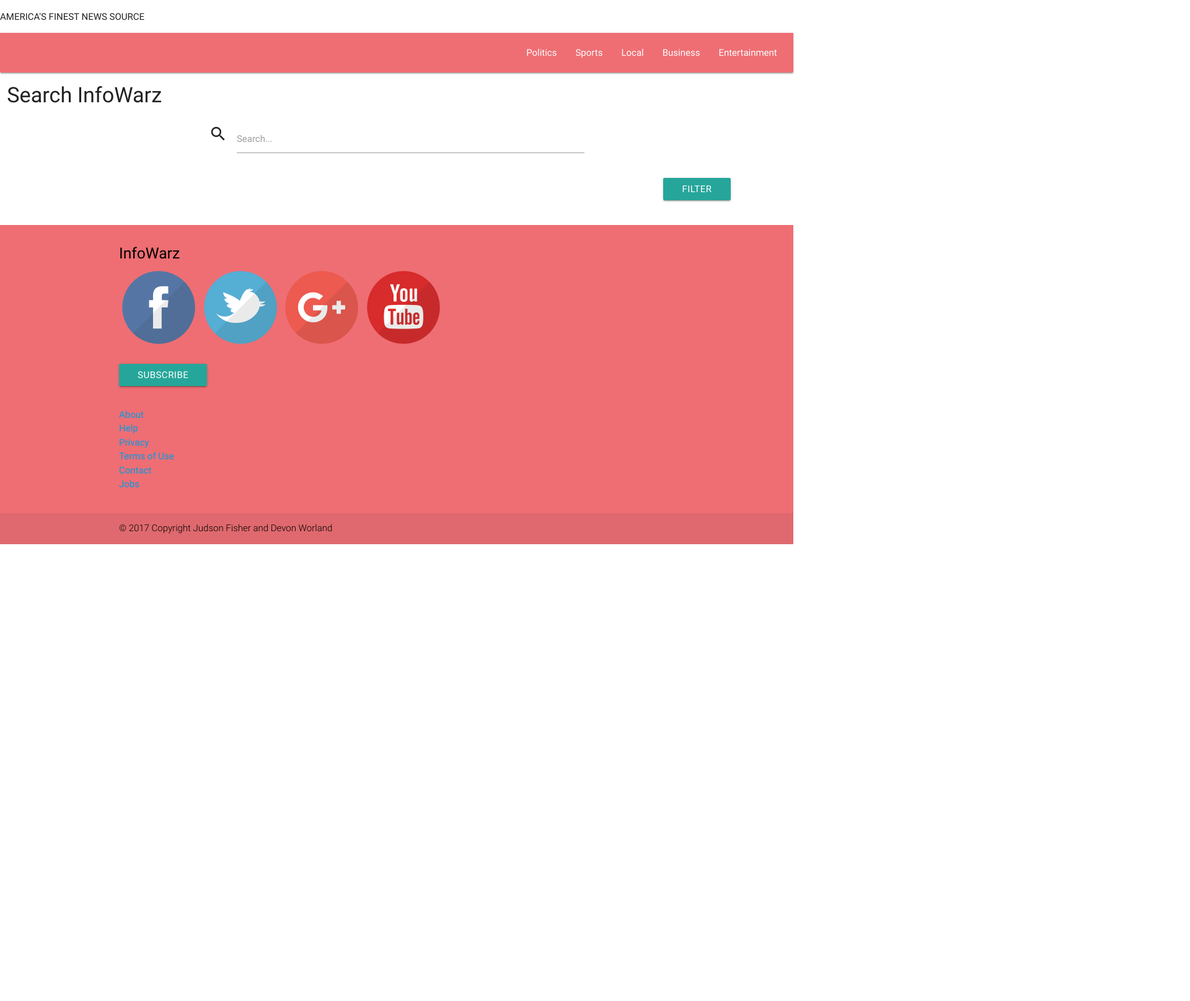
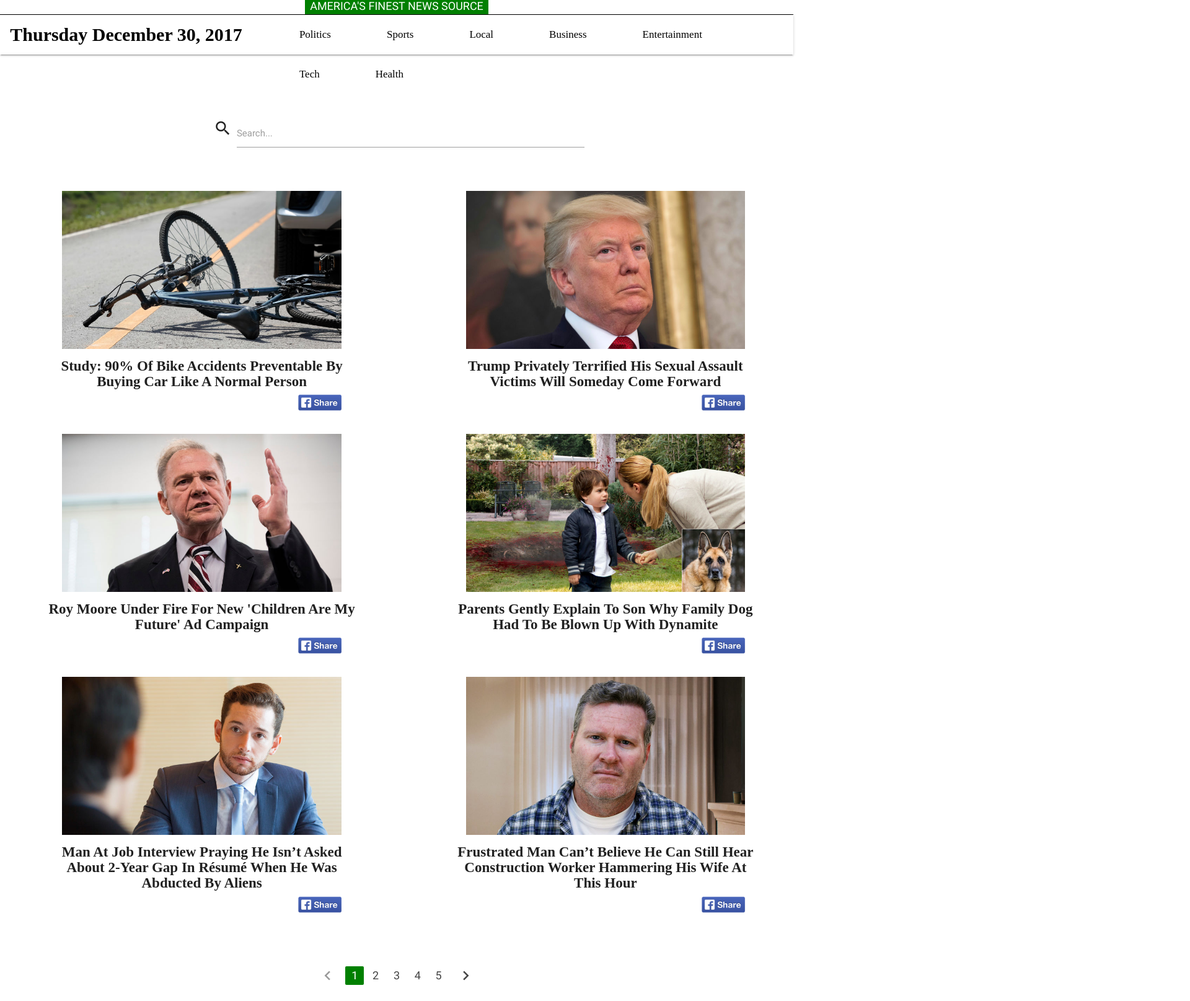
Before and after one commit to judsonfisher/project-2, a website: page app/public/results.html in a window 1280 px wide. Shown: the part 185-1800 px from the top of the page at 62% size, 1920 px wide, since content can reach past the window. Before the commit the page ends 1063 px from the top, so only its background shows below. Drawn offline with nearby package versions, Linux system fonts and the light colour scheme; no server answers; a web font is replaced by a local one.

Commit message:
front end edits

```diff
--- a/app/public/css/style.css
+++ b/app/public/css/style.css
@@ -1,5 +1,10 @@
 .top-links {
 	text-align: right;
+}
+
+.results-section {
+	width: 1400px;
+	margin-top: 70px;
 }
 
 .first {
@@ -38,7 +43,7 @@ nav {
 
 .date {
 	color: black;
-	font-size: 35px;
+	font-size: 30px;
 	font-family: 'Cormorant SC', serif;
 	font-weight: bold;
 	margin-left: 5px;
@@ -50,8 +55,9 @@ nav {
 
 .nav-link {
 	color: black;
-	/*font-weight: bold;*/
 	margin: 0px 30px 0px 30px;
+	font-family: "Times New Roman";
+	font-size: 17px;
 }
 
 .nav-link:hover {
@@ -62,9 +68,10 @@ nav {
 .article-search {
 	background-color: gray !important;
 }
-.main {
+
+/*.main {
 	margin-left: 20px;
-}
+}*/
 
 .main-section {
 	border-right: solid 1px black;
@@ -73,17 +80,20 @@ nav {
 .question {
 	text-align: center;
 	margin-top: 40px;
+	font-family: "Times New Roman";
 }
 
 .top-articles {
 	text-align: center;
 	font-size: 30px;
 	font-weight: bold;
+	font-family: "Times New Roman";
 }
 
 .article-title {
-	width: 400px;
 	text-align: center;
+	font-family: "Times New Roman";
+	font-size: 23px;
 }
 
 .main-image {
@@ -101,13 +111,18 @@ h5 {
 	margin: auto;
 }
 
-.share-social {
-	text-align: right;
+.share {
+	height: 45px;
+	/*margin-right: 17px;*/
 }
 
-.share {
-	height: 45px;
-	margin-right: 17px;
+.pagination {
+	text-align: center;
+	margin-top: 50px;
+}
+
+.active {
+	background-color: green !important;
 }
 
 .results {
@@ -123,40 +138,61 @@ h5 {
 	margin-bottom: 0px !important;
 }
 
-.dropdown-button {
-	width: 130px !important;
-	background-color: green;
-}
-
-.dropdown-button:hover {
-	background-color: green;
-}
-
 .temp {
 	text-align: center;
 	font-size: 40px;
 	margin-top: 40px;
+	font-family: "Times New Roman";
+}
+
+.icon {
+	text-align: center;
+}
+
+.icon-image {
+	height: 75px;
 }
 
 .cloudiness {
 	text-align: center;
-	font-size: 25px;
+	font-size: 22px;
 	font-weight: bold;
+	font-family: "Times New Roman";
 }
 
 .highTemp {
 	text-align: center;
-	font-size: 20px;
+	font-size: 22px;
+	font-family: "Times New Roman";
 }
 
 .lowTemp {
 	text-align: center;
-	font-size: 20px;
+	font-size: 22px;
+	font-family: "Times New Roman";
 }
 
 .subWeather {
-	font-size: 20px;
+	font-size: 22px;
 	text-align: center;
+	font-family: "Times New Roman";
+}
+
+hr {
+	margin-bottom: 40px;
+}
+
+.ad {
+	height: 185px;
+	display: block;
+	margin: auto;
+}
+
+.ad-title {
+	font-size: 18px;
+	text-align: center;
+	font-family: "Times New Roman";
+	font-weight: bold;
 }
 
 .page-footer {
@@ -187,4 +223,6 @@ h5 {
 
 .copyright {
 	text-align: center;
+	font-family: "Times New Roman";
+	font-size: 17px;
 }
--- a/app/public/js/app.js
+++ b/app/public/js/app.js
@@ -60,7 +60,7 @@ $(document).ready(function() {
 
       $("#temp").append(currentTempRounded + "°F");
       $("#cloudiness").append(cloudiness);
-      $("#icon").append("<img src=" + iconLink + "/>");
+      $("#icon").append($('<img class="icon-image">').attr('src', iconLink));
       $("#high").append("High<br>" + highTempRounded + "°F");
       $("#low").append("Low<br>" + lowTempRounded + "°F");
       $("#sunrise").append("Sunrise: " + sunriseTime);
@@ -145,4 +145,4 @@ function getNews() {
   }
 
 
-};
+});
--- a/app/public/results.html
+++ b/app/public/results.html
@@ -12,7 +12,7 @@
 
 	<link href="https://fonts.googleapis.com/icon?family=Material+Icons|Cormorant+SC" rel="stylesheet">
 
-	<link rel="stylesheet" href="./css/test.css" type="text/css" />
+	<link rel="stylesheet" href="./css/style.css" type="text/css" />
 
 	<script src="https://cdnjs.cloudflare.com/ajax/libs/jquery/3.2.1/jquery.min.js"></script>
 
@@ -67,6 +67,8 @@
 					<li><a href="" class="nav-link">Local</a></li>
 					<li><a href="" class="nav-link">Business</a></li>
 					<li><a href="" class="nav-link">Entertainment</a></li>
+					<li><a href="" class="nav-link">Tech</a></li>
+					<li><a href="" class="nav-link">Health</a></li>
 				</ul>
 
 			</div>
@@ -81,12 +83,6 @@
 
 	<div class="col s12">
 
-		<div class="question">
-
-			<h4>Search InfoWarz</h4>
-
-		</div>
-
 		<div class="row">
 
 	        <div class="search input-field col s6 offset-s3">
@@ -100,25 +96,125 @@
 
 	    </div>
 
-		<div class="row">
+	    <div class="container results-section">
 
-			<div class="col s12 offset-s10">
+			<div class="row">
 
-		 		<!-- Dropdown Trigger -->
-		  		<a class='dropdown-button btn' href='#' data-activates='dropdown1'>Filter</a>
+					<div class="col s6 article">
 
-		  		<!-- Dropdown Structure -->
-				<ul id='dropdown1' class='dropdown-content'>
-					<li><a href="#!">Date(Newest)</a></li>
-					<li class="divider"></li>
-					<li><a href="#!">Author</a></li>
-				</ul>
+						<img class="main-image" src="./images/bike.jpg">
+
+						<h5 class="col s10 offset-s1 article-title">Study: 90% Of Bike Accidents Preventable By Buying Car Like A Normal Person</h5>
+
+						<div class="col s3 offset-s8">
+
+							<img class="share" src="./images/fbshare.png">
+
+						</div>
+
+					</div>
+
+					<div class="col s6 article">
+
+						<img class="main-image" src="./images/trump.jpg">
+
+						<h5 class="col s10 offset-s1 article-title">Trump Privately Terrified His Sexual Assault Victims Will Someday Come Forward</h5>
+
+						<div class="col s3 offset-s8">
+
+							<img class="share" src="./images/fbshare.png">
+
+						</div>
+
+					</div>
+
+				</div>
+
+				<div class="row">
+
+					<div class="col s6 article">
+
+						<img class="main-image" src="./images/roy.jpg">
+
+						<h5 class="col s10 offset-s1 article-title">Roy Moore Under Fire For New 'Children Are My Future' Ad Campaign</h5>
+
+						<div class="col s3 offset-s8">
+
+							<img class="share" src="./images/fbshare.png">
+
+						</div>
+
+					</div>
+
+					<div class="col s6 article">
+
+						<img class="main-image" src="./images/family.jpg">
+
+						<h5 class="col s10 offset-s1 article-title">Parents Gently Explain To Son Why Family Dog Had To Be Blown Up With Dynamite</h5>
+
+						<div class="col s3 offset-s8">
+
+							<img class="share" src="./images/fbshare.png">
+
+						</div>
+
+					</div>
+
+				</div>
+
+				<div class="row">
+
+					<div class="col s6 article">
+
+						<img class="main-image" src="./images/abducted.jpg">
+
+						<h5 class="col s10 offset-s1 article-title">Man At Job Interview Praying He Isn’t Asked About 2-Year Gap In Résumé When He Was Abducted By Aliens</h5>
+
+						<div class="col s3 offset-s8">
+
+							<img class="share" src="./images/fbshare.png">
+
+						</div>
+
+					</div>
+
+					<div class="col s6 article">
+
+						<img class="main-image" src="./images/manwithdog.jpg">
+
+						<h5 class="col s10 offset-s1 article-title">Frustrated Man Can’t Believe He Can Still Hear Construction Worker Hammering His Wife At This Hour</h5>
+
+						<div class="col s3 offset-s8">
+
+							<img class="share" src="./images/fbshare.png">
+
+						</div>
+
+					</div>
+
+				</div>
+
+			</div>
+
+			<div class="row">
+
+				<div class="col s12">
+
+					<ul class="pagination">
+					    <li class="disabled"><a href="#!"><i class="material-icons">chevron_left</i></a></li>
+					    <li class="active"><a href="#!">1</a></li>
+					    <li class="waves-effect"><a href="#!">2</a></li>
+					    <li class="waves-effect"><a href="#!">3</a></li>
+					    <li class="waves-effect"><a href="#!">4</a></li>
+					    <li class="waves-effect"><a href="#!">5</a></li>
+					    <li class="waves-effect"><a href="#!"><i class="material-icons">chevron_right</i></a></li>
+					</ul>
+
+				</div>
 
 			</div>
 
 		</div>
-
-		<div class="results"></div>
 
 	</div>
 
@@ -180,7 +276,7 @@
 
 </footer>
 
-<script type="text/javascript" src="./js/test.js"></script>
+<script type="text/javascript" src="./js/app.js"></script>
 
 </body>
 </html>
```
Also changed, not shown: app/public/index.html (+72 -15 lines), app/public/images/Airbnb.png (added), app/public/images/Entertainment.png (added), app/public/images/Yeti.png (added).
